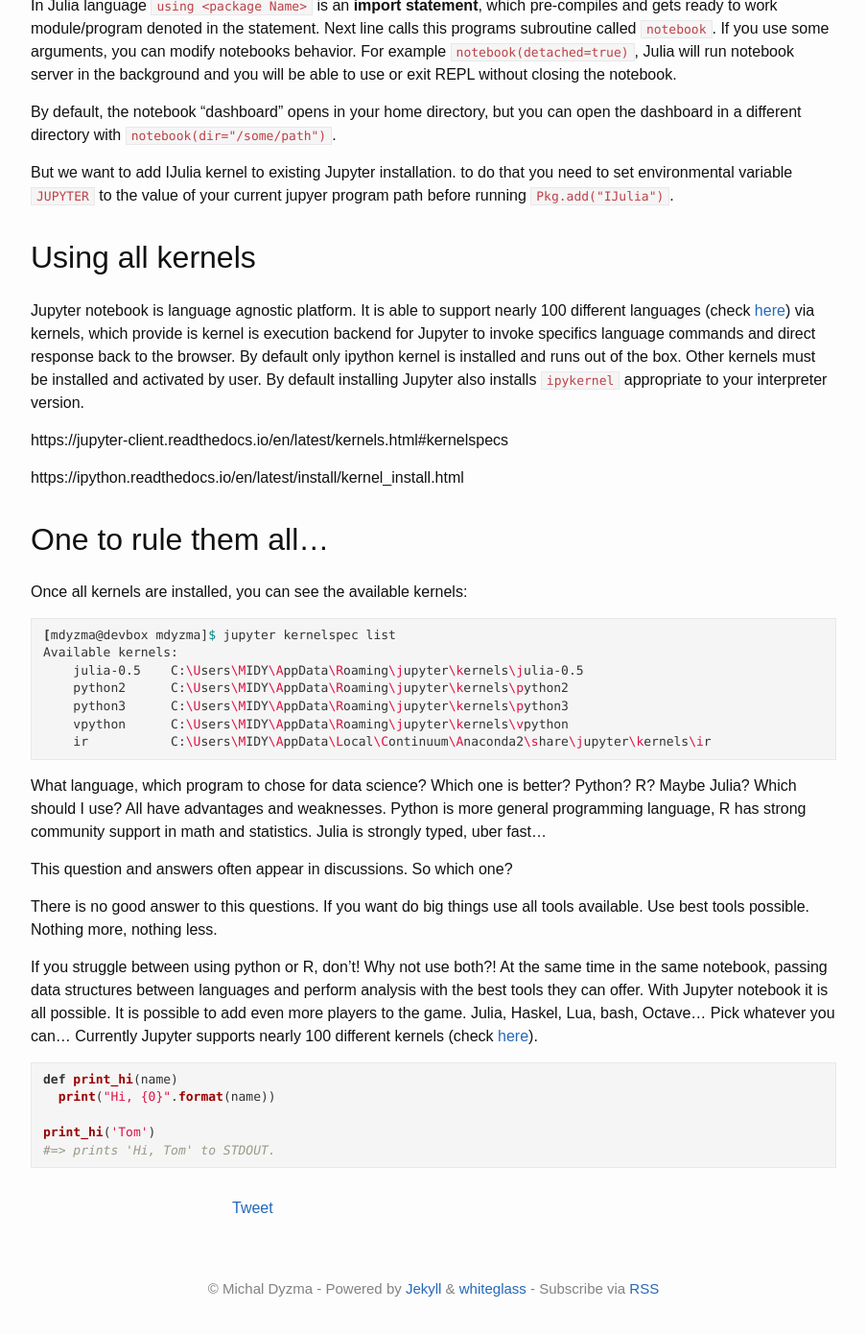
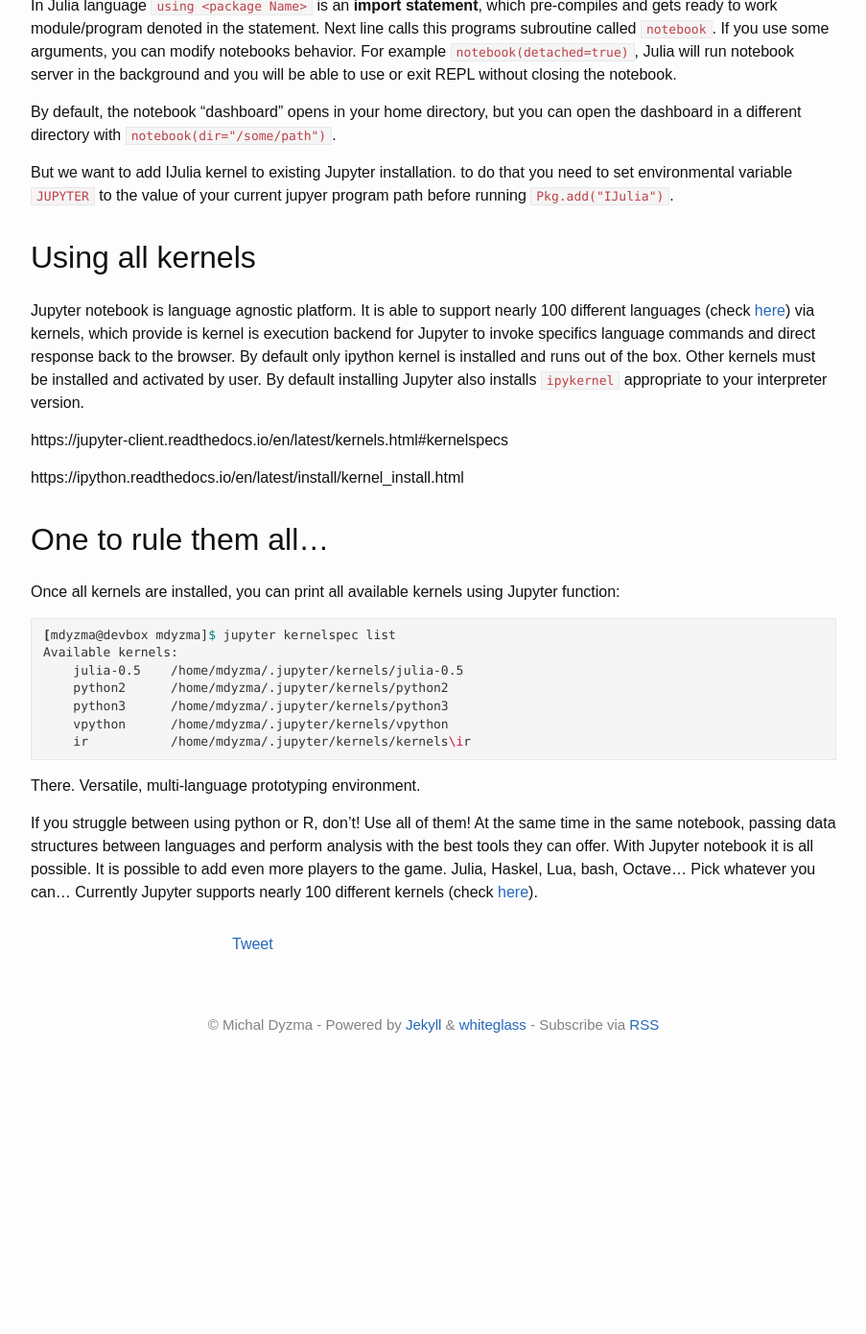
Before and after one commit to mdyzma/mdyzma.github.io, a Jekyll site: the page built from _posts/2017-04-23-python-r-scala-julia-in-one-notebook.md, in a window 1280 px wide and 1400 px high, scrolled down 13611 px. Shown: the top 1390 px of the window at 96% size, without its empty margins (188-1091 px from the left). Built offline with Jekyll 4.4.1, drawn with Linux system fonts in a browser that asks for light colours; nearby versions of some CDN libraries; comment, search, counter and statistics services are not loaded; after the commit the page ends 14735 px from its top, so only the background shows below that; some of the changed text lies outside the part shown.

Commit message:
posts update

```diff
--- a/_posts/2017-04-23-python-r-scala-julia-in-one-notebook.md
+++ b/_posts/2017-04-23-python-r-scala-julia-in-one-notebook.md
@@ -655,36 +655,24 @@ https://ipython.readthedocs.io/en/latest/install/kernel_install.html
 
 ## One to rule them all...
 
-Once all kernels are installed, you can see the available kernels:
+Once all kernels are installed, you can print all available kernels using Jupyter function:
 
 {% highlight bash %}
 [mdyzma@devbox mdyzma]$ jupyter kernelspec list
 Available kernels:
-    julia-0.5    C:\Users\MIDY\AppData\Roaming\jupyter\kernels\julia-0.5
-    python2      C:\Users\MIDY\AppData\Roaming\jupyter\kernels\python2
-    python3      C:\Users\MIDY\AppData\Roaming\jupyter\kernels\python3
-    vpython      C:\Users\MIDY\AppData\Roaming\jupyter\kernels\vpython
-    ir           C:\Users\MIDY\AppData\Local\Continuum\Anaconda2\share\jupyter\kernels\ir
+    julia-0.5    /home/mdyzma/.jupyter/kernels/julia-0.5
+    python2      /home/mdyzma/.jupyter/kernels/python2
+    python3      /home/mdyzma/.jupyter/kernels/python3
+    vpython      /home/mdyzma/.jupyter/kernels/vpython
+    ir           /home/mdyzma/.jupyter/kernels/kernels\ir
 {% endhighlight %}
 
-
-What language, which program to chose for data science? Which one is better? Python? R? Maybe Julia? Which should I use? All have advantages and weaknesses. Python is more general programming language, R has strong community support in math and statistics. Julia is strongly typed, uber fast...
-
-This question and answers often appear in discussions. So which one?
-
-There is no good answer to this questions. If you want do big things use all tools available. Use best tools possible. Nothing more, nothing less.
-
-If you struggle between using python or R, don't! Why not use both?! At the same time in the same notebook, passing data structures between languages and perform analysis with the best tools they can offer. With Jupyter notebook it is all possible. It is possible to add even more players to the game. Julia, Haskel, Lua, bash, Octave... Pick whatever you can... Currently Jupyter supports nearly 100 different kernels (check [here][kernels]).
+There. Versatile, multi-language prototyping environment.
 
 
+If you struggle between using python or R, don't! Use all of them! At the same time in the same notebook, passing data structures between languages and perform analysis with the best tools they can offer. With Jupyter notebook it is all possible. It is possible to add even more players to the game. Julia, Haskel, Lua, bash, Octave... Pick whatever you can... Currently Jupyter supports nearly 100 different kernels (check [here][kernels]).
 
-{% highlight python %}
-def print_hi(name)
-  print("Hi, {0}".format(name))
 
-print_hi('Tom')
-#=> prints 'Hi, Tom' to STDOUT.
-{% endhighlight %}
 
 
 <!-- Links -->
```
Also changed, not shown: other parts of _posts/2017-04-23-python-r-scala-julia-in-one-notebook.md (+2 -2 lines), _posts/2017-03-26-part1-biostudio-application-design.md (+3 -2 lines), _posts/2017-05-28-part2-biostudio-setting-up-environment.md (+3 -6 lines), about.md (+14 -11 lines), _drafts/part3-biostudio-automate-everythig.md (renamed from _drafts/part3-biostudio-design-implementation-tdd.md).
